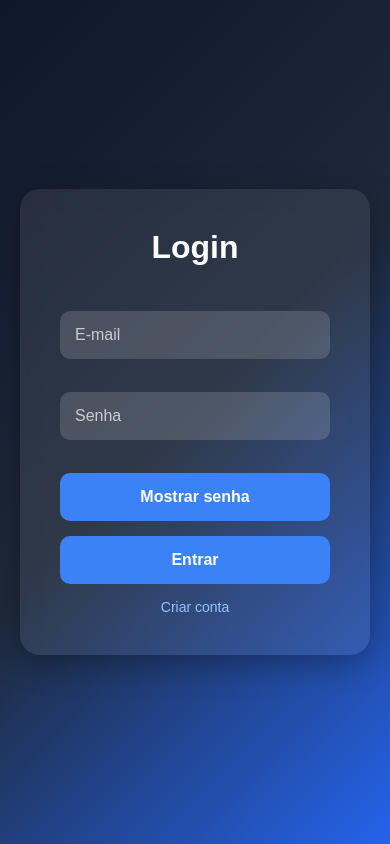
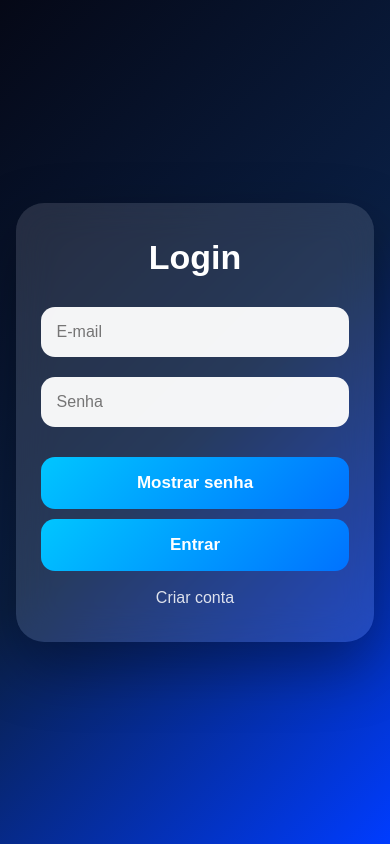
Before and after one commit to mcteodoro/secure-login-dashboard-v2, a website: page index.html in a window 390 px wide. Drawn offline with Linux system fonts and the light colour scheme.

Commit message:
Atualizando visual dashboard

```diff
--- a/style.css
+++ b/style.css
@@ -1,78 +1,3 @@
- {
-  margin: 0;
-  padding: 0;
-  box-sizing: border-box;
-  font-family: Arial, sans-serif;
-}
-
-body {
-  background: #0f172a;
-  height: 100vh;
-  display: flex;
-  justify-content: center;
-  align-items: center;
-}
-
-form {
-  background: #1e293b;
-  padding: 40px;
-  border-radius: 16px;
-  width: 350px;
-
-  display: flex;
-  flex-direction: column;
-  gap: 15px;
-
-  box-shadow: 0 0 25px rgba(0,0,0,0.4);
-}
-
-h1 {
-  color: white;
-  text-align: center;
-  margin-bottom: 10px;
-}
-
-input {
-  padding: 14px;
-  border: none;
-  border-radius: 10px;
-
-  background: #334155;
-  color: white;
-
-  outline: none;
-  font-size: 15px;
-}
-
-input::placeholder {
-  color: #cbd5e1;
-}
-
-button {
-  padding: 14px;
-  border: none;
-  border-radius: 10px;
-
-  background: #2563eb;
-  color: white;
-
-  font-size: 16px;
-  font-weight: bold;
-
-  cursor: pointer;
-  transition: 0.3s;
-}
-
-button:hover {
-  background: #1d4ed8;
-}
-
-a {
-  color: #93c5fd;
-  text-align: center;
-  text-decoration: none;
-  font-size: 14px;
-}
  * {
   margin: 0;
   padding: 0;
@@ -86,71 +11,74 @@ body {
   justify-content: center;
   align-items: center;
 
-    background: linear-gradient(135deg, #0f172a, #1e293b, #2563eb);
+  background: linear-gradient(
+    135deg,
+    #050816,
+    #0a1f44,
+    #003cff
+  );
+
+  overflow: hidden;
 }
 
-form {
-    width: 350px;
+form,
+.dashboard {
+  width: 420px;
+  padding: 45px 35px;
+  border-radius: 28px;
 
-    background: rgba(255, 255, 255, 0.08);
+  background: rgba(255, 255, 255, 0.12);
 
-    padding: 40px;
+  backdrop-filter: blur(18px);
 
-    border-radius: 20px;
+  box-shadow:
+    0 25px 60px rgba(0, 0, 0, 0.35);
 
-    backdrop-filter: blur(10px);
+  text-align: center;
 
-    box-shadow: 0 8px 32px rgba(0,0,0,0.3);
-
-    animation: aparecer 0.6s ease;
+  color: white;
 }
 
 h1 {
+  font-size: 42px;
+  margin-bottom: 30px;
   color: white;
-    text-align: center;
-    margin-bottom: 30px;
-    font-size: 36px;
 }
 
 input {
   width: 100%;
-
-    padding: 15px;
-
-    margin-bottom: 18px;
+  padding: 16px;
+  margin-bottom: 20px;
 
   border: none;
-
-    border-radius: 10px;
+  border-radius: 14px;
 
   outline: none;
 
   font-size: 16px;
 
-    background: rgba(255,255,255,0.15);
+  background: rgba(255, 255, 255, 0.95);
 
-    color: white;
-}
-
-input::placeholder {
-    color: rgba(255,255,255,0.7);
+  color: #111;
 }
 
 button {
   width: 100%;
-
-    padding: 15px;
+  padding: 16px;
+  margin-top: 10px;
 
   border: none;
+  border-radius: 14px;
 
-    border-radius: 10px;
-
-    background: #3b82f6;
+  background: linear-gradient(
+    135deg,
+    #00c6ff,
+    #0072ff
+  );
 
   color: white;
 
-    font-size: 16px;
-
+  font-size: 17px;
   font-weight: bold;
 
   cursor: pointer;
@@ -159,126 +87,71 @@ button {
 }
 
 button:hover {
-    background: #2563eb;
   transform: scale(1.03);
+
+  box-shadow:
+    0 0 20px rgba(0, 114, 255, 0.5);
 }
 
-@keyframes aparecer {
-    from {
-        opacity: 0;
-        transform: translateY(20px);
+a {
+  display: block;
+  margin-top: 18px;
+
+  color: white;
+
+  text-decoration: none;
+
+  opacity: 0.85;
 }
 
-    to {
+a:hover {
   opacity: 1;
-        transform: translateY(0);
-    }
-}
-.dashboard {
-
-    width: 400px;
-
-    padding: 40px;
-
-    border-radius: 20px;
-
-    background: rgba(255,255,255,0.08);
-
-    backdrop-filter: blur(10px);
-
-    box-shadow: 0 8px 32px rgba(0,0,0,0.3);
-
-    text-align: center;
-
-    color: white;
 }
 
-.dashboard p {
+.avatar {
+  width: 90px;
+  height: 90px;
 
-    margin: 20px 0;
-
-    line-height: 30px;
-
-    font-size: 18px;
-}
-.avatar {
-    width: 80px;
-    height: 80px;
-
-    margin: 0 auto 20px;
+  margin: 0 auto 25px;
 
   border-radius: 50%;
 
-    background: rgba(255,255,255,0.15);
+  background: rgba(255, 255, 255, 0.15);
 
   display: flex;
+  justify-content: center;
   align-items: center;
-    justify-content: center;
 
   font-size: 40px;
 }
 
-.card-info {
-    margin: 25px 0;
-    padding: 15px;
-
-    border-radius: 12px;
-
-    background: rgba(255,255,255,0.12);
-
-    display: flex;
-    flex-direction: column;
-    gap: 8px;
+.dashboard h1 {
+  margin-bottom: 20px;
 }
 
-.card-info span {
-    color: #dbeafe;
+.dashboard p {
+  font-size: 17px;
+  margin: 8px 0;
 }
-@media (max-width: 768px) {
 
-  .container,
-  .login-container,
-  .dashboard-container {
-    width: 90%;
-    padding: 25px;
+.status {
+  margin: 25px 0;
+  padding: 18px;
+
+  border-radius: 18px;
+
+  background: rgba(255, 255, 255, 0.12);
+}
+
+@media (max-width: 500px) {
+
+  form,
+  .dashboard {
+    width: 92%;
+    padding: 35px 25px;
   }
 
   h1 {
-    font-size: 32px;
-    text-align: center;
-  }
-
-  input,
-  button {
-    width: 100%;
-    font-size: 16px;
-  }
-
-  .dashboard-card {
-    width: 95%;
+    font-size: 34px;
   }
 }
-@media (max-width: 768px) {
-
-  .container,
-  .login-container,
-  .dashboard-container {
-    width: 90%;
-    padding: 25px;
-  }
-
-  h1 {
-    font-size: 32px;
-    text-align: center;
-  }
-
-  input,
-  button {
-    width: 100%;
-    font-size: 16px;
-  }
-
-  .dashboard-card {
-    width: 95%;
-  }
-}
```
Also changed, not shown: 2 other files. Lines whose indentation alone changed are shown as unchanged.
